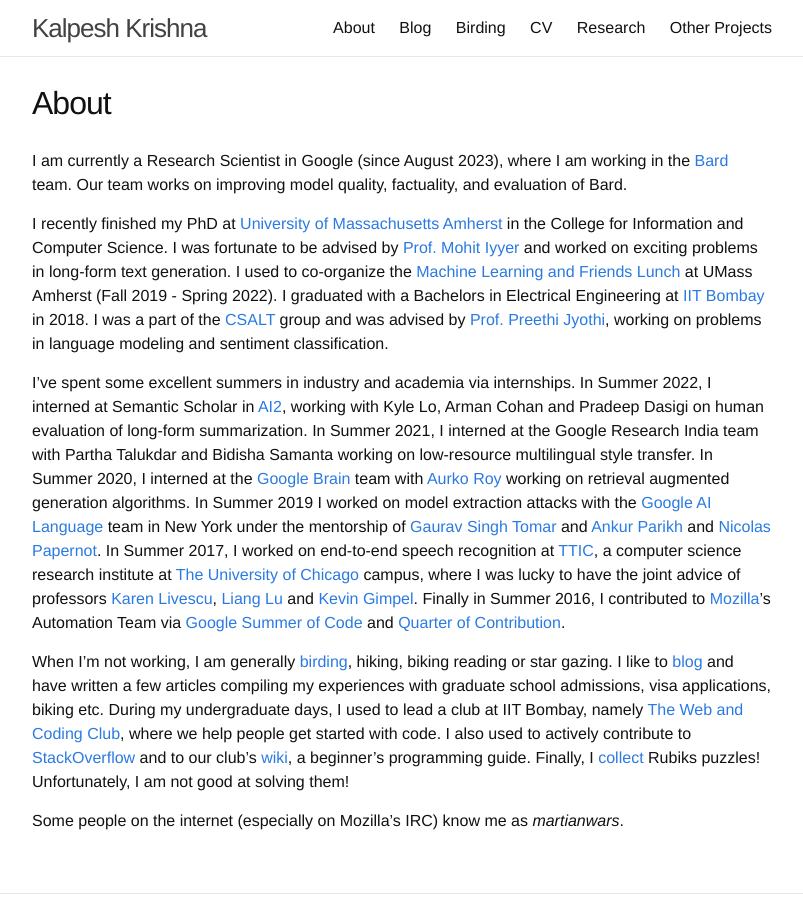
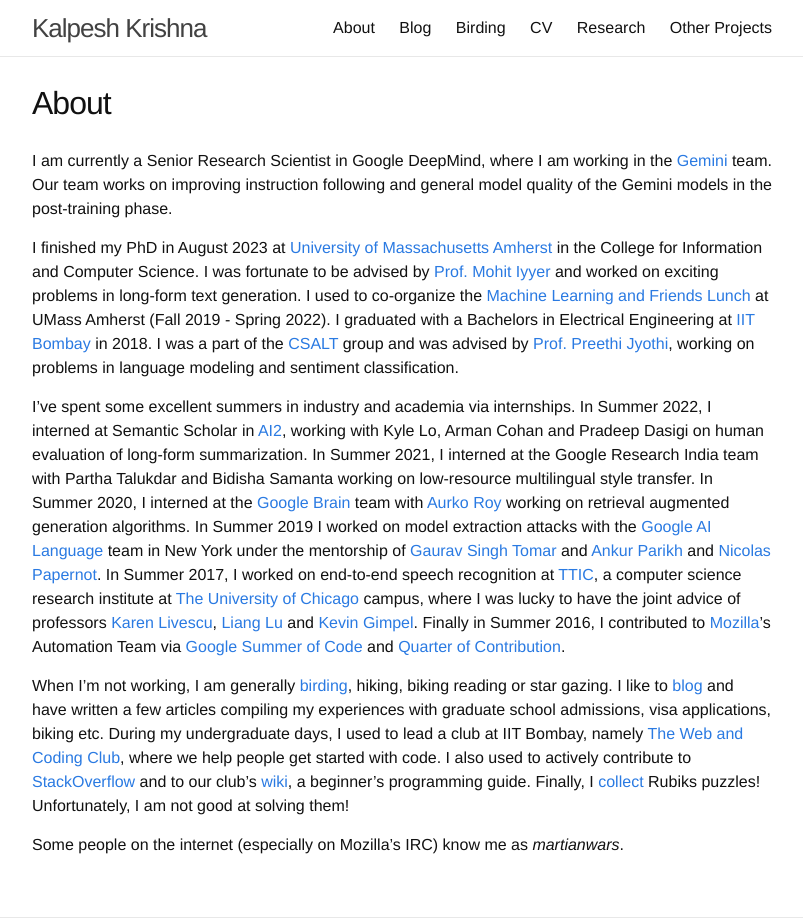
Before and after one commit to martiansideofthemoon/martiansideofthemoon.github.io, a Jekyll site: the page built from _pages/about.md, in a window 1280 px wide, cut to the strip 0-920 px from the top of the page. Shown: the whole strip, without its empty margins (238-1041 px from the left). Built offline with Jekyll 4.4.1, drawn with Linux system fonts in a browser that asks for light colours; comment, search, counter and statistics services are not loaded.

Commit message:
Update about.md

```diff
--- a/_pages/about.md
+++ b/_pages/about.md
@@ -5,9 +5,9 @@ permalink: /about/
 order: 1
 ---
 
-I am currently a Research Scientist in Google (since August 2023), where I am working in the [Bard](https://bard.google.com/) team. Our team works on improving model quality, factuality, and evaluation of Bard.
+I am currently a Senior Research Scientist in Google DeepMind, where I am working in the [Gemini](https://gemini.google.com/) team. Our team works on improving instruction following and general model quality of the Gemini models in the post-training phase.
 
-I recently finished my PhD at [University of Massachusetts Amherst](http://cs.umass.edu/) in the College for Information and Computer Science. I was fortunate to be advised by [Prof. Mohit Iyyer](https://people.cs.umass.edu/~miyyer/) and worked on exciting problems in long-form text generation. I used to co-organize the [Machine Learning and Friends Lunch](https://umass-mlfl.github.io/) at UMass Amherst (Fall 2019 - Spring 2022). I graduated with a Bachelors in Electrical Engineering at [IIT Bombay](http://iitb.ac.in) in 2018. I was a part of the [CSALT](https://www.cse.iitb.ac.in/~pjyothi/csalt/) group and was advised by [Prof. Preethi Jyothi](https://www.cse.iitb.ac.in/~pjyothi/), working on problems in language modeling and sentiment classification.
+I finished my PhD in August 2023 at [University of Massachusetts Amherst](http://cs.umass.edu/) in the College for Information and Computer Science. I was fortunate to be advised by [Prof. Mohit Iyyer](https://people.cs.umass.edu/~miyyer/) and worked on exciting problems in long-form text generation. I used to co-organize the [Machine Learning and Friends Lunch](https://umass-mlfl.github.io/) at UMass Amherst (Fall 2019 - Spring 2022). I graduated with a Bachelors in Electrical Engineering at [IIT Bombay](http://iitb.ac.in) in 2018. I was a part of the [CSALT](https://www.cse.iitb.ac.in/~pjyothi/csalt/) group and was advised by [Prof. Preethi Jyothi](https://www.cse.iitb.ac.in/~pjyothi/), working on problems in language modeling and sentiment classification.
 
 I've spent some excellent summers in industry and academia via internships. In Summer 2022, I interned at Semantic Scholar in [AI2](https://allenai.org/), working with Kyle Lo, Arman Cohan and Pradeep Dasigi on human evaluation of long-form summarization. In Summer 2021, I interned at the Google Research India team with Partha Talukdar and Bidisha Samanta working on low-resource multilingual style transfer. In Summer 2020, I interned at the [Google Brain](https://research.google/teams/brain) team with [Aurko Roy](https://sites.google.com/site/royaurko) working on retrieval augmented generation algorithms. In Summer 2019 I worked on model extraction attacks with the [Google AI Language](https://ai.google/research/teams/language/) team in New York under the mentorship of [Gaurav Singh Tomar](https://ai.google/research/people/GauravSinghTomar/) and [Ankur Parikh](https://ai.google/research/people/104995/) and [Nicolas Papernot](https://www.papernot.fr/).
 In Summer 2017, I worked on end-to-end speech recognition at [TTIC](http://ttic.edu/), a computer science research institute at [The University of Chicago](https://www.uchicago.edu/) campus, where I was lucky to have the joint advice of professors [Karen Livescu](http://ttic.uchicago.edu/~klivescu), [Liang Lu](http://ttic.uchicago.edu/~llu/) and [Kevin Gimpel](http://ttic.uchicago.edu/~kgimpel/). Finally in Summer 2016, I contributed to [Mozilla](https://en.wikipedia.org/wiki/Mozilla)'s Automation Team via [Google Summer of Code](https://summerofcode.withgoogle.com/) and [Quarter of Contribution](https://wiki.mozilla.org/Auto-tools/New_Contributor/Quarter_of_Contribution).
```
